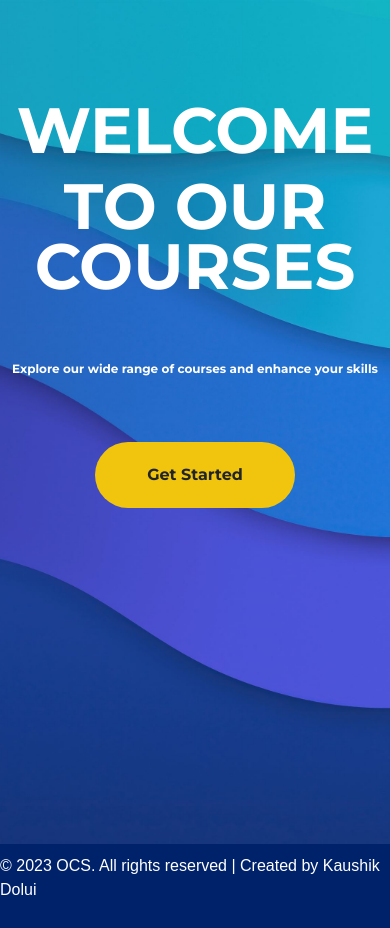
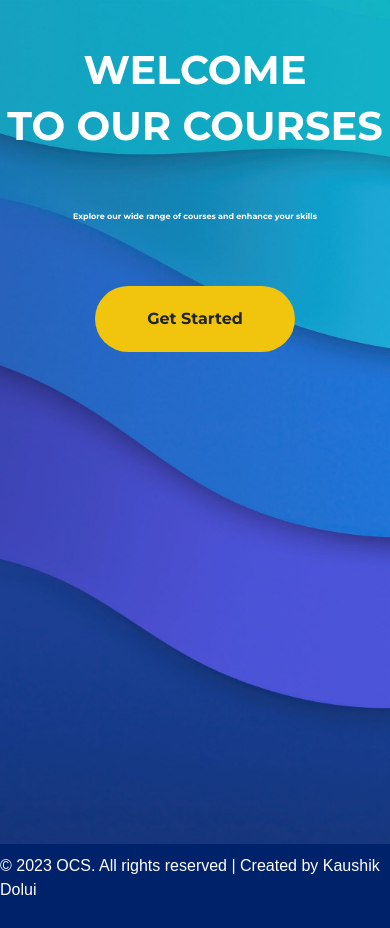
Before and after one commit to Imkaushikdolui/django_ocs, a Django app: template base/templates/base/homepage.html in a window 390 px wide. Shown: the part 120-1048 px from the top of the page. Run offline with Django 3.2, Linux system fonts and the light colour scheme; the template is opened without the code that fills it, so the values that code supplies are empty; parts of the project's set-up code (start-up, migrations or seed data) failed here and were passed over.

Commit message:
file_added

```diff
--- a/base/templates/base/homepage.html
+++ b/base/templates/base/homepage.html
@@ -58,6 +58,20 @@ border:none;
 .footer p {
   font-size: 1rem;
 }
+@media (max-width: 767px) {
+  .heading {
+    padding-top: 50px;
+  }
+
+  .heading #p1 {
+    font-size: 2.5rem;
+    line-height: 40px;
+  }
+
+  .heading #p2 {
+    font-size: 0.5rem;
+  }
+}
 </style>
 </head>
 <body>
```
